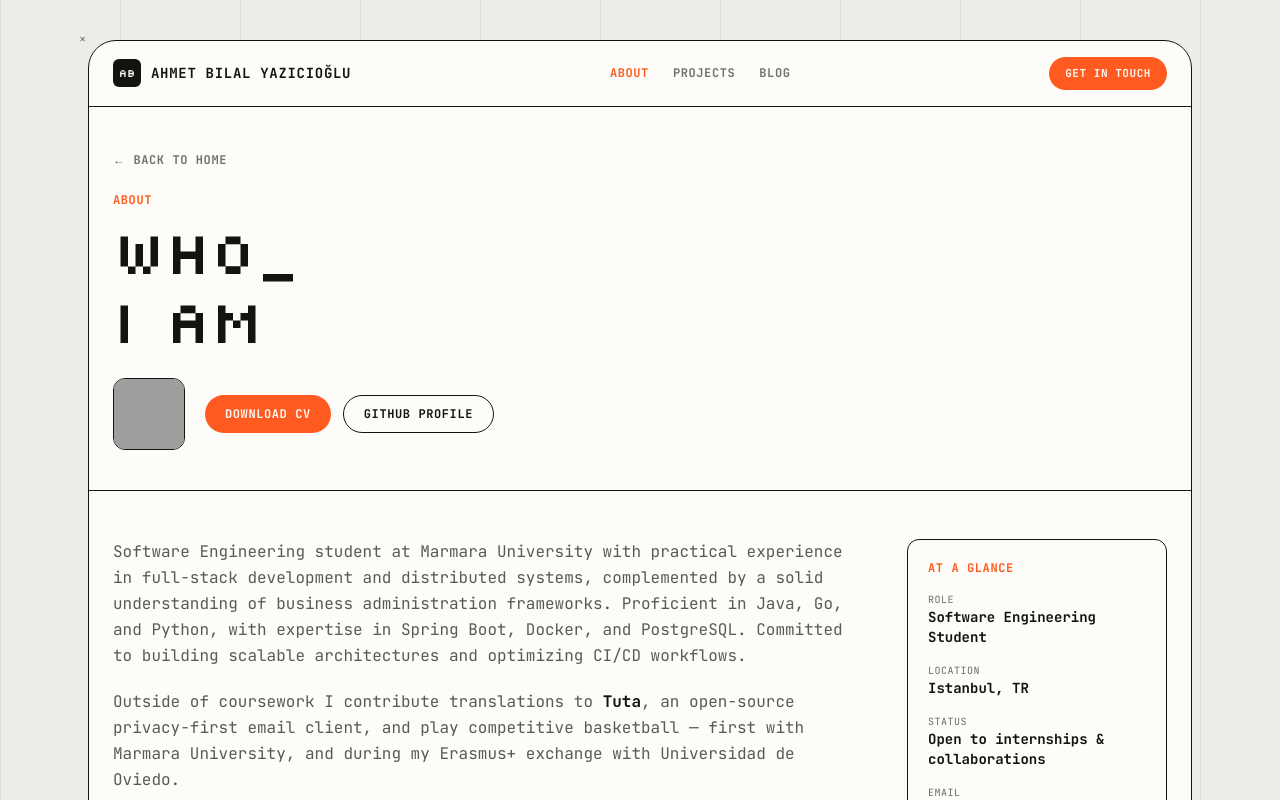
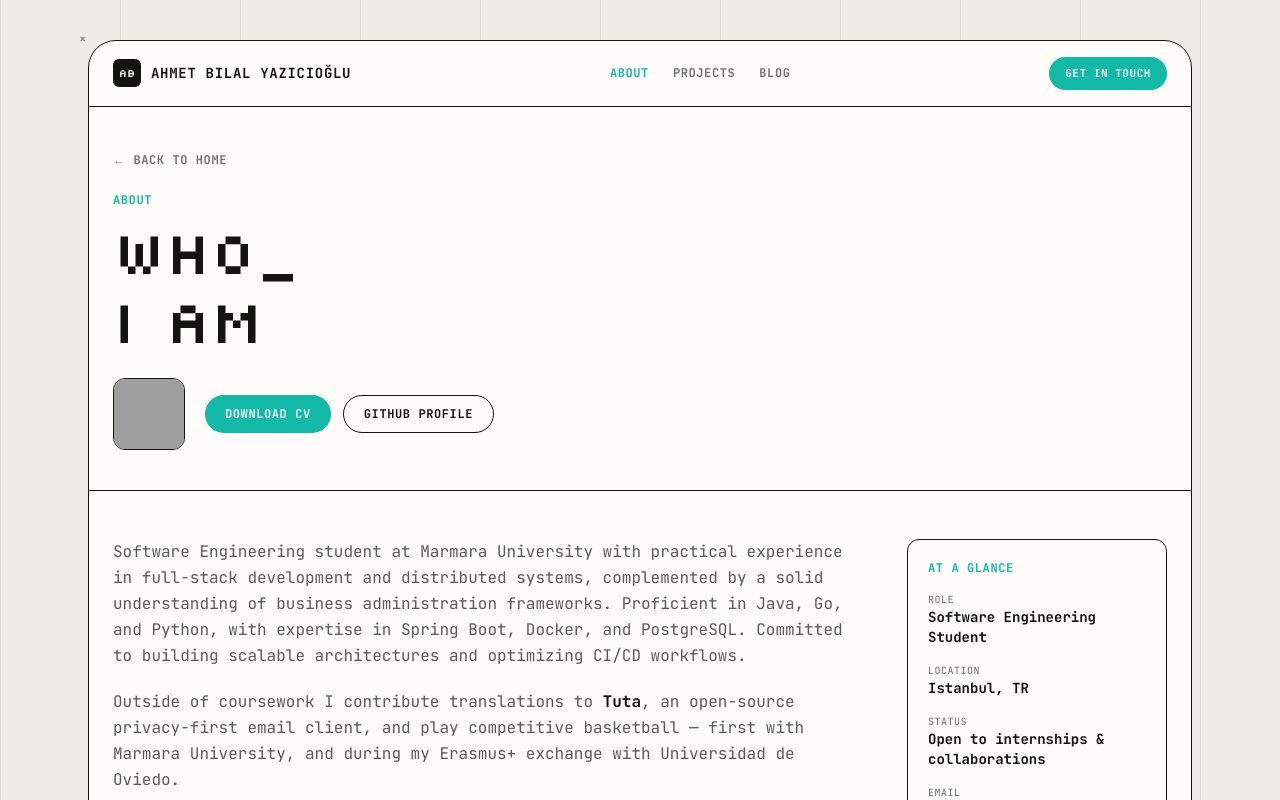
Before and after one commit to bilalyazicioglu/portfolio, a Next.js app: page /about in a window 1280 px wide. Shown: the top 800 px of the page. Built offline with nearby package versions, Linux system fonts and the light colour scheme; grey boxes are pictures that could not be loaded.

Commit message:
Color Change

```diff
--- a/src/app/globals.css
+++ b/src/app/globals.css
@@ -5,8 +5,8 @@
   --color-surface: #fdfcf9;
   --color-ink: #14140f;
   --color-muted: #6d6c64;
-  --color-accent: #ff5a1f;
-  --color-accent-ink: #fff8f2;
+  --color-accent: #14b8a6;
+  --color-accent-ink: #f0fdfa;
   --color-line: #14140f;
 
   --font-display: var(--font-silkscreen), monospace;
```
